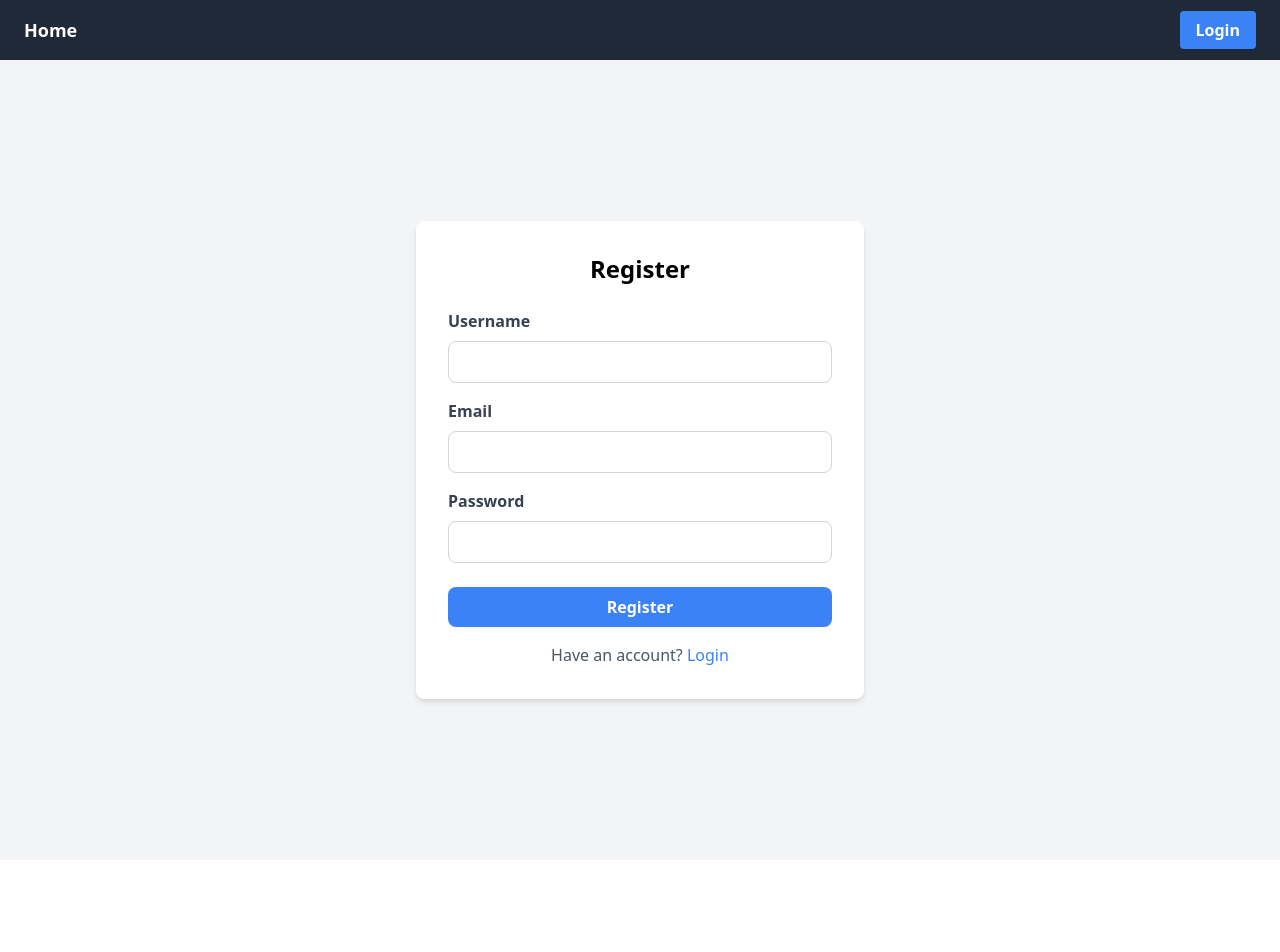
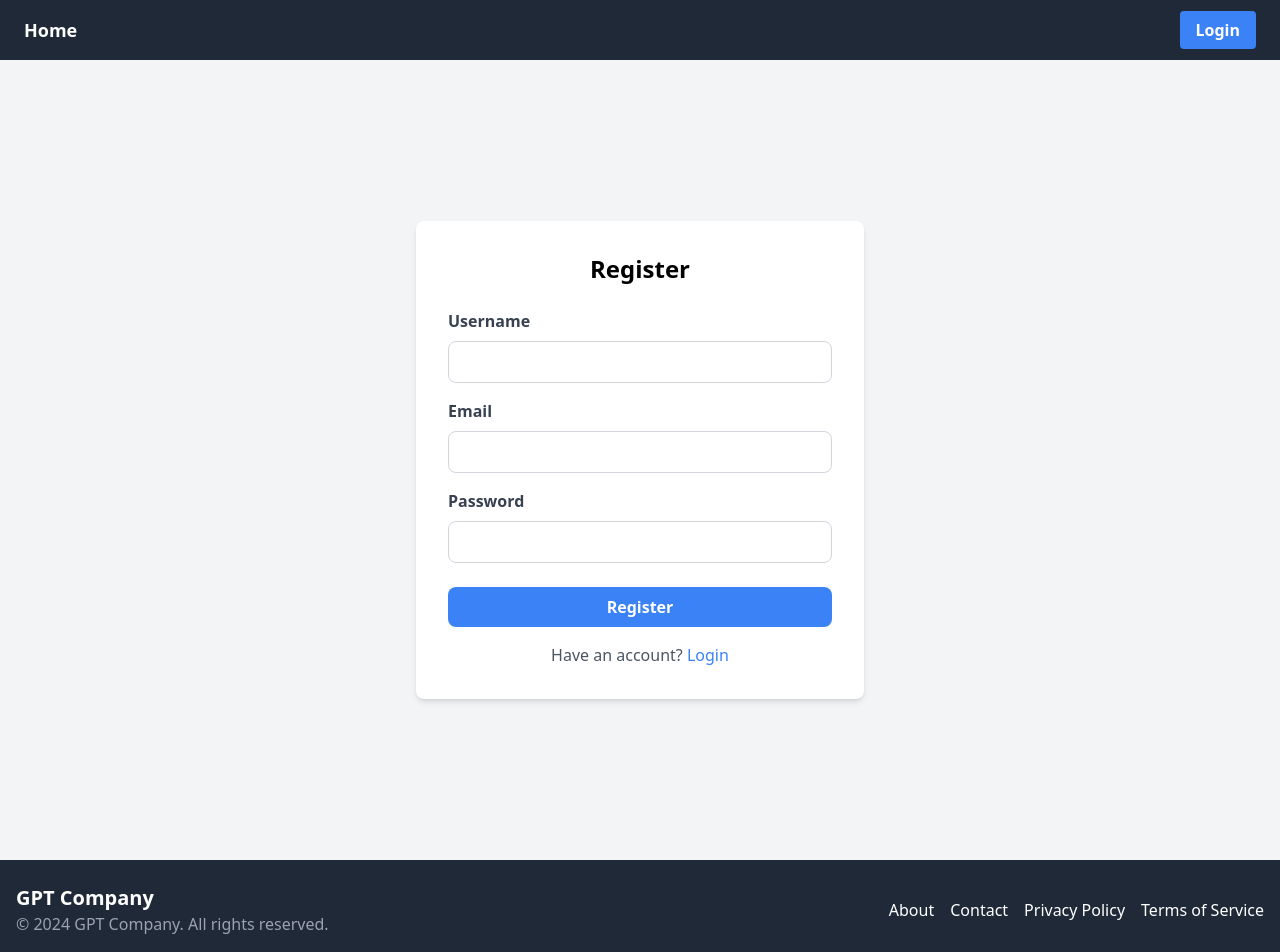
Before and after one commit to AmarinPhason/Blog-App, a React (Vite) app in the folder clientGPT/: page /register in a window 1280 px wide. Shown: the top 952 px of the page. Before the commit the page ends 860 px from the top, so only its background shows below. Built offline with nearby package versions, Linux system fonts and the light colour scheme.

Commit message:
create footer

```diff
--- a/clientGPT/src/App.jsx
+++ b/clientGPT/src/App.jsx
@@ -4,6 +4,7 @@ import Home from "./pages/Home";
 import Login from "./pages/Login";
 import Register from "./pages/Register";
 import Header from "./components/Header";
+import Footer from "./components/Footer";
 
 export default function App() {
   return (
@@ -14,6 +15,7 @@ export default function App() {
         <Route path="/login" element={<Login />} />
         <Route path="/register" element={<Register />} />
       </Routes>
+      <Footer />
     </BrowserRouter>
   );
 }
--- /dev/null
+++ b/clientGPT/src/components/Footer.jsx
@@ -0,0 +1,42 @@
+import React from "react";
+
+export default function Footer() {
+  return (
+    <footer className="bg-gray-800 text-white py-6">
+      <div className="container mx-auto px-4">
+        <div className="flex flex-wrap justify-between items-center">
+          <div className="w-full sm:w-auto text-center sm:text-left mb-4 sm:mb-0">
+            <h2 className="text-xl font-bold">GPT Company</h2>
+            <p className="text-gray-400">
+              © 2024 GPT Company. All rights reserved.
+            </p>
+          </div>
+          <div className="w-full sm:w-auto text-center sm:text-right">
+            <ul className="flex justify-center sm:justify-end space-x-4">
+              <li>
+                <a href="/about" className="hover:text-gray-400">
+                  About
+                </a>
+              </li>
+              <li>
+                <a href="/contact" className="hover:text-gray-400">
+                  Contact
+                </a>
+              </li>
+              <li>
+                <a href="/privacy" className="hover:text-gray-400">
+                  Privacy Policy
+                </a>
+              </li>
+              <li>
+                <a href="/terms" className="hover:text-gray-400">
+                  Terms of Service
+                </a>
+              </li>
+            </ul>
+          </div>
+        </div>
+      </div>
+    </footer>
+  );
+}
```
